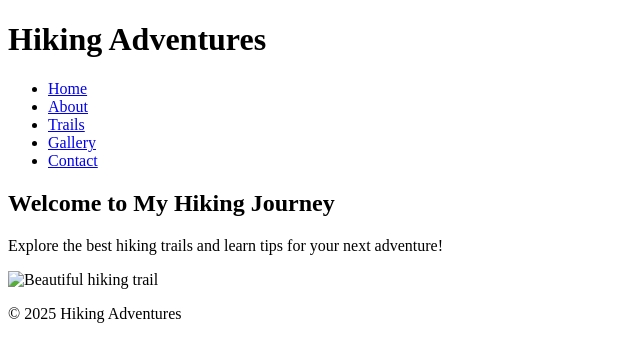
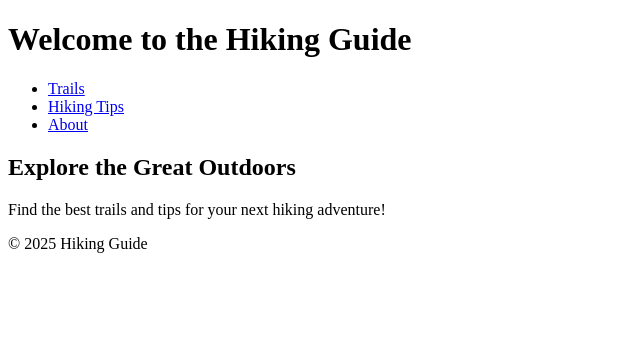
Before and after one commit to tnguyen230/hiking-trail-guide, a plain HTML site: page index.html in a window 1280 px wide. Shown: the whole page, without its empty margins (0-640 px from the left). Drawn offline with Linux system fonts and the light colour scheme.

Commit message:
index.html

```diff
--- a/index.html
+++ b/index.html
@@ -3,30 +3,28 @@
 <head>
     <meta charset="UTF-8">
     <meta name="viewport" content="width=device-width, initial-scale=1.0">
-    <title>Hiking Adventures</title>
+    <title>Hiking Guide</title>
+    <link rel="stylesheet" href="styles.css">
 </head>
 <body>
     <header>
-        <h1>Hiking Adventures</h1>
+        <h1>Welcome to the Hiking Guide</h1>
         <nav>
             <ul>
-                <li><a href="index.html">Home</a></li>
+                <li><a href="trails.html">Trails</a></li>
+                <li><a href="tips.html">Hiking Tips</a></li>
                 <li><a href="about.html">About</a></li>
-                <li><a href="trails.html">Trails</a></li>
-                <li><a href="gallery.html">Gallery</a></li>
-                <li><a href="contact.html">Contact</a></li>
             </ul>
         </nav>
     </header>
     <main>
         <section>
-            <h2>Welcome to My Hiking Journey</h2>
-            <p>Explore the best hiking trails and learn tips for your next adventure!</p>
-            <img src="hiking_trail.jpg" alt="Beautiful hiking trail">
+            <h2>Explore the Great Outdoors</h2>
+            <p>Find the best trails and tips for your next hiking adventure!</p>
         </section>
     </main>
     <footer>
-        <p>&copy; 2025 Hiking Adventures</p>
+        <p>&copy; 2025 Hiking Guide</p>
     </footer>
 </body>
 </html>
```
